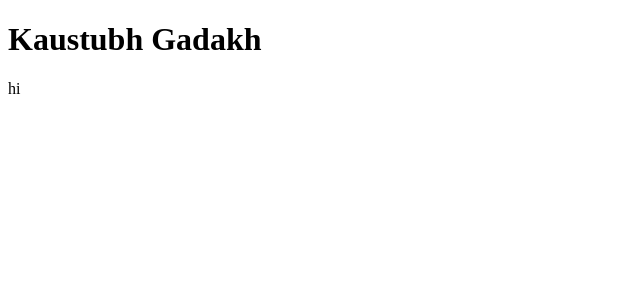
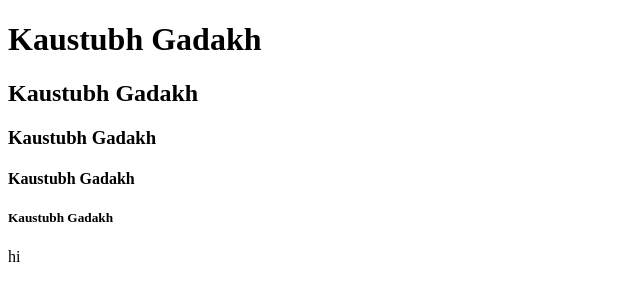
Before and after one commit to kaustubhgadakh/Lets-learn-Git, a plain HTML site: page practice/index.html in a window 1280 px wide. Shown: the whole page, without its empty margins (0-640 px from the left). Drawn offline with Linux system fonts and the light colour scheme.

Commit message:
learn h1 to h6 tag

```diff
--- a/practice/index.html
+++ b/practice/index.html
@@ -8,7 +8,12 @@
 <body>
     <div>
         <h1>Kaustubh Gadakh</h1>
+        <h2>Kaustubh Gadakh</h2>
+        <h3>Kaustubh Gadakh</h3>
+        <h4>Kaustubh Gadakh</h4>
+        <h5>Kaustubh Gadakh</h5>
         <p>hi </p>
+
     </div>
 </body>
 </html>
```
